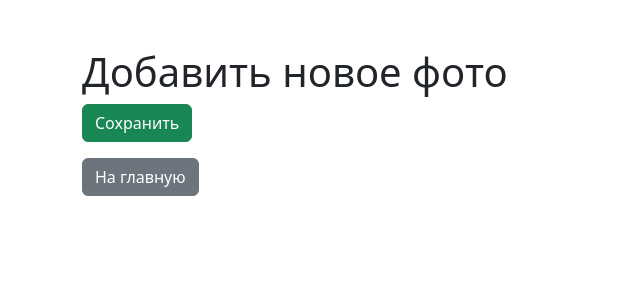
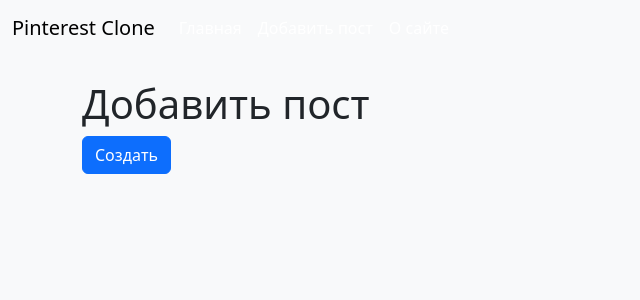
Before and after one commit to Killstroier/projectpinterest, a Django app: template projectpinterest/board/templates/photo_create.html in a window 1280 px wide. Shown: the top 300 px of the page, without its empty margins (0-640 px from the left). Run offline with Django 5.2, Linux system fonts and the light colour scheme; the template is opened without the code that fills it: values that come from a table or form of the project are taken from there, others are empty; parts of the project's set-up code (start-up, migrations or seed data) failed here and were passed over.

Commit message:
меняю html

```diff
--- a/projectpinterest/board/templates/board/about.html
+++ b/projectpinterest/board/templates/board/about.html
@@ -1,6 +1,6 @@
 {% extends 'board/base.html' %}
-{% block title %}{{ title }}{% endblock %}
+{% block title %}О сайте{% endblock %}
 {% block content %}
-<h1>{{ title|capfirst }}</h1>
-<p>Это страница "О сайте". Здесь можно разместить информацию о проекте, его целях и идеях.</p>
+<h1>О сайте</h1>
+<p>Это проект типа Pinterest, где каждый может размещать и сохранять понравившиеся фотографии.</p>
 {% endblock %}
--- a/projectpinterest/board/templates/photo_create.html
+++ b/projectpinterest/board/templates/photo_create.html
@@ -1,20 +1,10 @@
-<!DOCTYPE html>
-<html lang="ru">
-<head>
-    <meta charset="UTF-8">
-    <title>Добавить фото</title>
-    <link href="https://cdn.jsdelivr.net/npm/bootstrap@5.3.0/dist/css/bootstrap.min.css" rel="stylesheet">
-</head>
-<body>
-<div class="container mt-5">
-    <h1>Добавить новое фото</h1>
-    <form method="post" enctype="multipart/form-data">
-        {% csrf_token %}
-        {{ form.as_p }}
-        <button type="submit" class="btn btn-success">Сохранить</button>
-    </form>
-    <a href="{% url 'home' %}" class="btn btn-secondary mt-3">На главную</a>
-</div>
-<script src="https://cdn.jsdelivr.net/npm/bootstrap@5.3.0/dist/js/bootstrap.bundle.min.js"></script>
-</body>
-</html>
+{% extends 'board/base.html' %}
+{% block title %}Добавить пост{% endblock %}
+{% block content %}
+<h1>Добавить пост</h1>
+<form method="post" enctype="multipart/form-data">
+    {% csrf_token %}
+    {{ form.as_p }}
+    <button type="submit" class="btn btn-primary">Создать</button>
+</form>
+{% endblock %}
```
